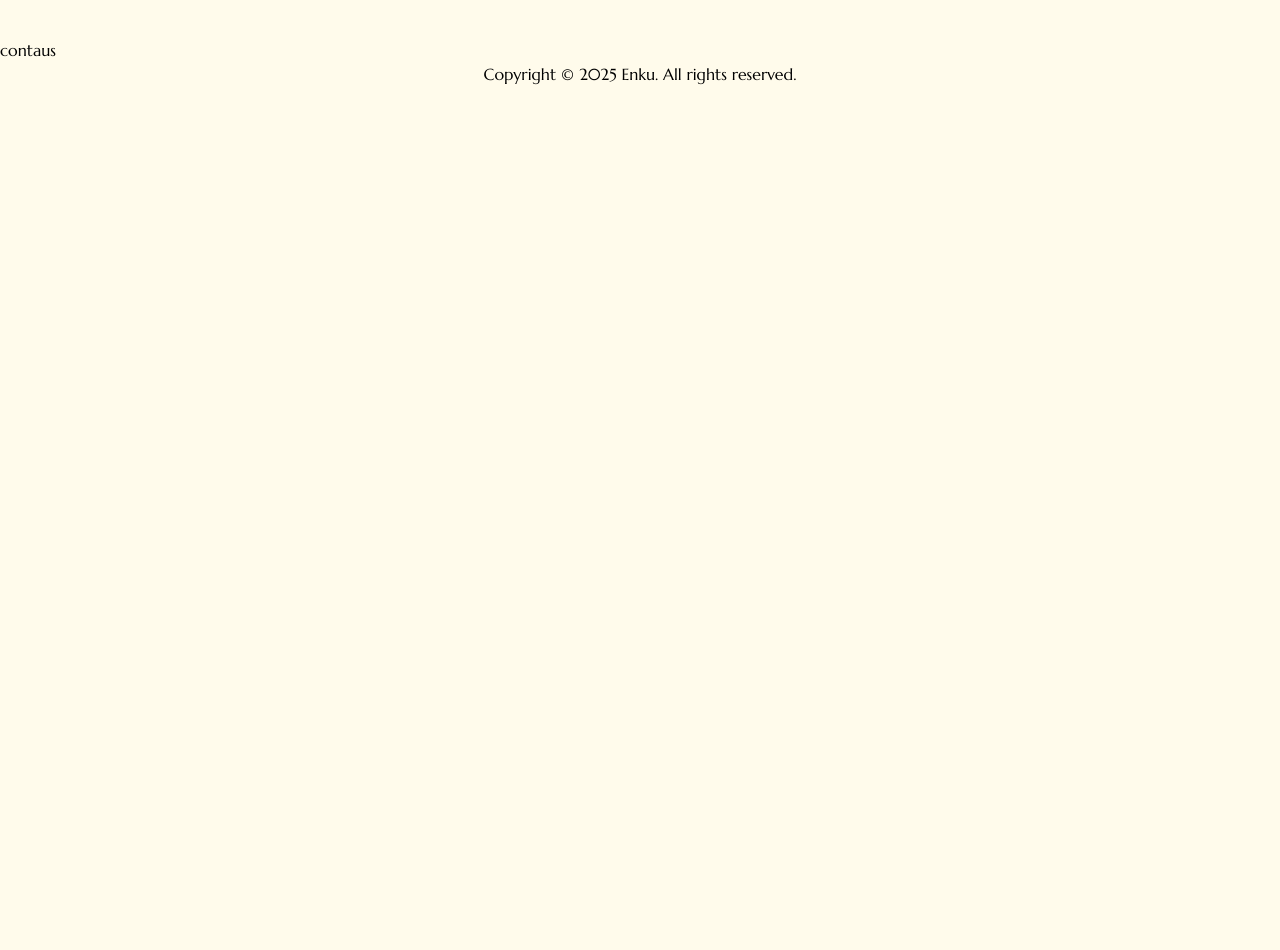
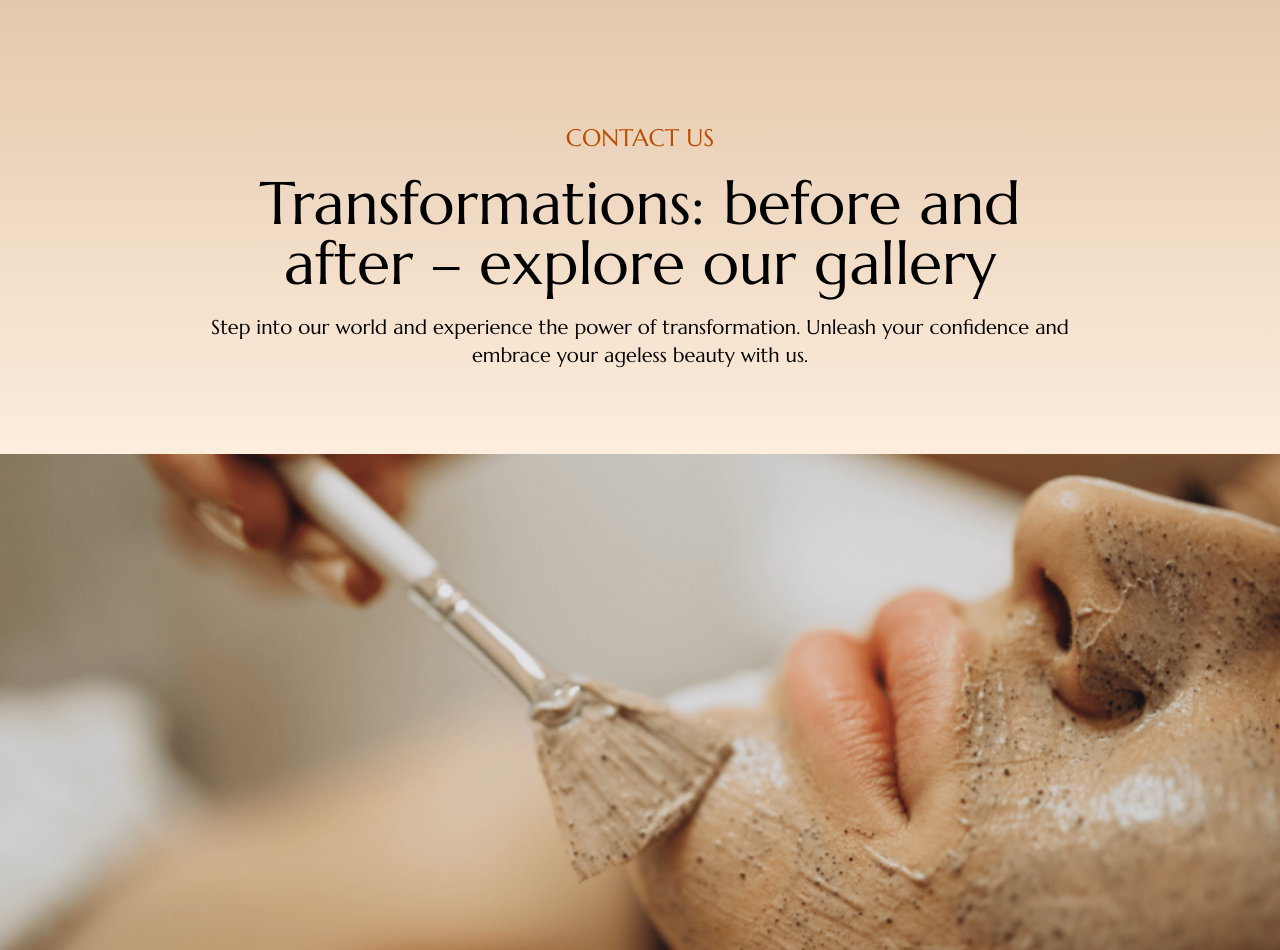
Before and after one commit to bini34/Enku_Skin_Care, a Next.js app: page /Contact in a window 1280 px wide. Shown: the part 82-1032 px from the top of the page. Before the commit the page ends 800 px from the top, so only its background shows below. Built offline with nearby package versions, Linux system fonts and the light colour scheme.

Commit message:
Refactor image sizes and CSS class names in Contact page component

```diff
--- a/src/app/Contact/page.tsx
+++ b/src/app/Contact/page.tsx
@@ -2,8 +2,34 @@ import React from 'react'
 
 function page() {
   return (
-    <main>
-      contaus
+    <main className='w-full m-h-[100vh]'>
+       <section className='w-full h-[52vh] flex flex-col justify-center items-center'
+       >
+<div className='absolute top-0 left-0 w-full h-[69vh] object-cover -z-10 ' style={{background:" linear-gradient(180deg, #DFC1A3 0%, #FEEFDF 100%)"}}></div>
+<div className='flex flex-col justify-center items-center md:w-[70%] lg:w-[70%] w-full gap-5'>
+<h2 className="text-amber-700 text-2xl">CONTACT US
+
+</h2>
+    <h1 className="text-3xl md:text-4xl lg:text-6xl text-center text-black">
+    Transformations: before and after – explore our gallery
+
+    </h1>
+    <p className='text-center text-xl'>Step into our world and experience the power of transformation. Unleash your confidence and embrace your ageless beauty with us.
+
+    </p>
+</div>
+
+      </section>
+      <section className='w-full h-[70vh] '
+       style={{
+        backgroundImage: "url(/images/i4uthg4t-1024x425.png)",
+        backgroundSize: "cover",
+        backgroundPosition: "center",
+      }}>
+
+      </section>
+
+
     </main>
   )
 }
```
